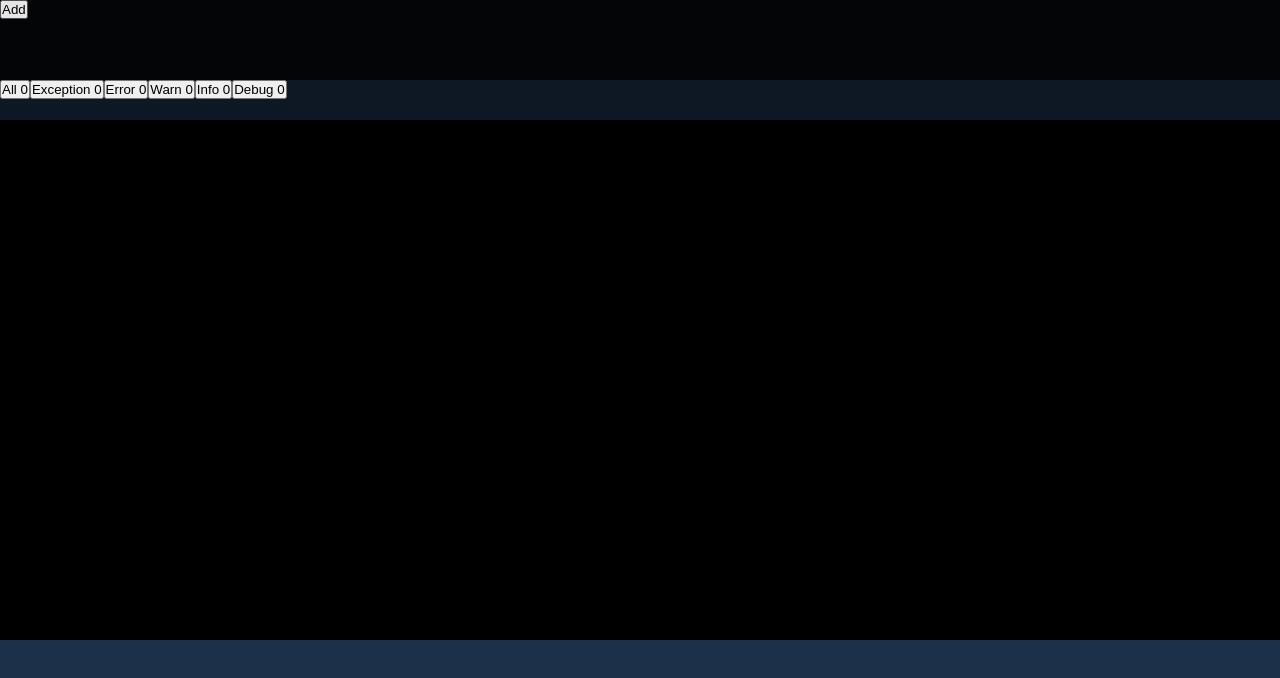
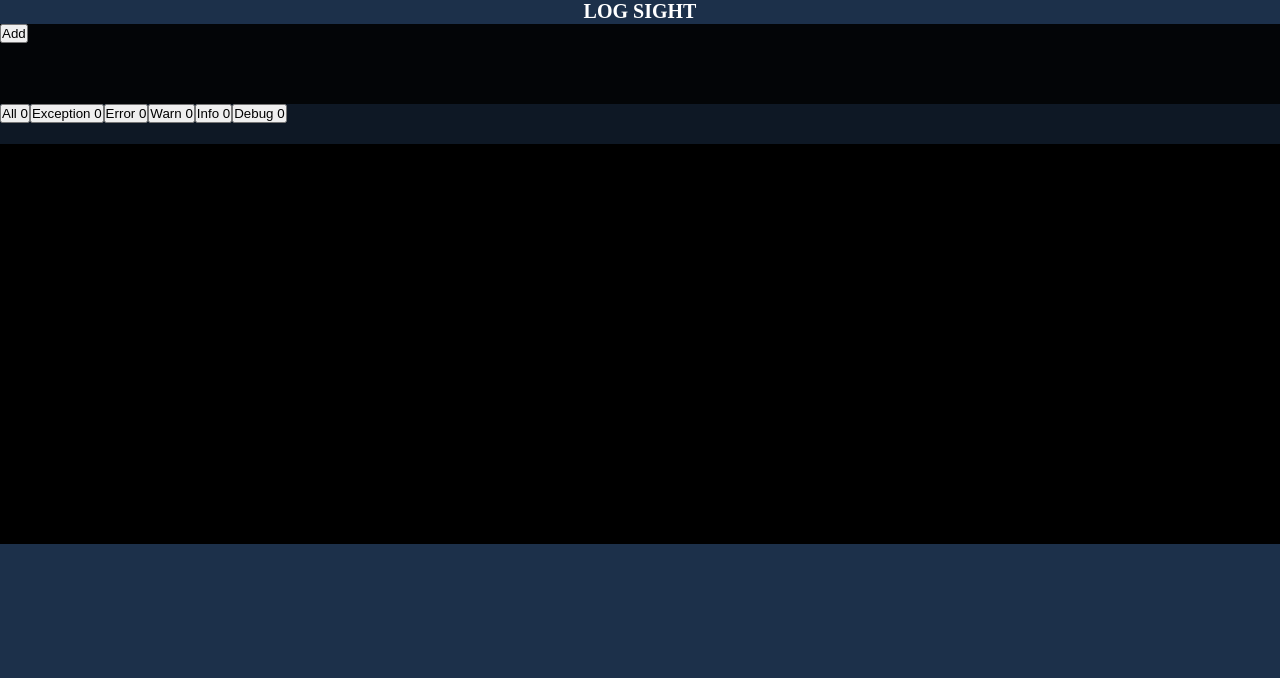
Before and after one commit to ozan98/log-sight, a React (Create React App) app in the folder frontend/: page / in a window 1280 px wide. Shown: the top 678 px of the page. Built offline with nearby package versions, Linux system fonts and the light colour scheme.

Commit message:
[BUILD][FRONTEND] initial custom style change

```diff
--- a/frontend/src/App.js
+++ b/frontend/src/App.js
@@ -44,6 +44,10 @@ function App() {
 
   return(
     <main className="Main-app">
+      <div className="logo">
+            <h1>LOG SIGHT</h1>
+        </div>
+
       <div className="menu-container">
         <Menu logList={logList} setCurrectObservingLog={setObservingLog} addLog={addLog}/>
       </div>
--- a/frontend/src/components/Dashboard.jsx
+++ b/frontend/src/components/Dashboard.jsx
@@ -52,8 +52,9 @@ function Dashboard( {log} ) {
   return (
     <>
         <div className="log-view-container">
-
-          <UtilityBar logArr={logEntries} filterByLevel={viewLevel}/>
+          <div className="utility-bar">
+            <UtilityBar logArr={logEntries} filterByLevel={viewLevel}/>
+          </div>
 
 
             <div className="log-view">
@@ -67,9 +68,8 @@ function Dashboard( {log} ) {
 
             </div>
 
-            <div className="log-snippet">
-                {/* <LogSnippet logObj={logSnippet} /> */}
-            </div>
+
+
         </div>
 
     </>
--- a/frontend/src/components/LogRow.jsx
+++ b/frontend/src/components/LogRow.jsx
@@ -4,8 +4,8 @@ function LogTable( {logArr, getSnippet} ) {
     const renderRow = (logs) => {
         return logs.map((row) => {
             return(
-                <div>
-                    <span>{`${row.index}`}</span>
+                <div className="log-row-container">
+                    <span className="row-index">{`${row.index}`}</span>
                     <span>{`${row.timeStamp.day}`}</span>
                     <span>{`${row.timeStamp.month}`}</span>
                     <span>{`${row.timeStamp.year}`}</span>
@@ -14,7 +14,7 @@ function LogTable( {logArr, getSnippet} ) {
                     <span>{`${row.module} `}</span>
                     <span>{`${row.requestId} `}</span>
                     <span>{`${row.lineNumber}`}</span>
-                    <span>{`${row.body} `}</span>
+                    <span className="row-body">{`${row.body} `}</span>
 
 
 
--- a/frontend/src/components/UtilityBar.jsx
+++ b/frontend/src/components/UtilityBar.jsx
@@ -5,7 +5,6 @@ function UtilityBar( {logArr, filterByLevel} ) {
     const levelNum = getNumOfLevel(logArr)
 
     return (
-        <div className="utility-bar">
         <div className="utility-buttons">
             <button onClick={() => filterByLevel('ALL')}>All {levelNum.allCount}</button>
             <button onClick={() => filterByLevel('EXCEPTION')}>Exception {levelNum.exceptionCount}</button>
@@ -14,7 +13,6 @@ function UtilityBar( {logArr, filterByLevel} ) {
             <button onClick={() => filterByLevel('INFO')}>Info {levelNum.infoCount}</button>
             <button onClick={() => filterByLevel('DEBUG')}>Debug {levelNum.debugCount}</button>
         </div>
-        </div>
     )
 }
 
--- a/frontend/src/index.css
+++ b/frontend/src/index.css
@@ -19,7 +19,12 @@
   --level: coral;
   --line-number: coral;
   --request-id: coral;
-  --numbering: rgba(0, 0, 0, 0.5)
+  --numbering: rgba(0, 0, 0, 0.5);
+
+
+
+
+  --logo-color: white;
 }
 
 * {
@@ -38,13 +43,13 @@ body {
 
 main {
   /* display: grid; */
-  width: 100%
+  width: 100%;
+
 }
 
 .dashboard {
   width: 100%;
-  height: 100vh;
-
+  height: 87vh;
   display: flex;
 }
 
@@ -55,11 +60,32 @@ main {
   height: 10vh;
 }
 
-/* .tab-container {
+.logo {
+  width: 100%;
+  color: var(--logo-color);
+  height: 3vh;
+  font-size: 10px;
+  text-align: center;
+}
 
-} */
+.log-list-container {
+  display: flex;
+}
 
-/* .tab-container .tab {
+.log-list-container .log-list {
+  display: flex;
+  width: 100%;
+  justify-content: left;
+}
+
+
+.tab-container {
+  display: flex;
+  justify-content: left;
+  /* width: 5%; */
+}
+
+.tab-container .tab {
   background-color: rgba(0, 0, 0, 0.2);
   border: 1px white solid;
   display: flex;
@@ -69,7 +95,7 @@ main {
   padding-left: 10px;
   padding-right: 10px;
   cursor: pointer;
-} */
+}
 
 .tab-container .tab span {
   color: var(--body);
@@ -95,7 +121,7 @@ main {
   font-size: 12px;
   font-weight: 600;
   width: 100;
-  height: 65vh;
+  height: 50vh;
   background-color: black;
   color: white;
   white-space: pre-wrap;
@@ -103,7 +129,7 @@ main {
 }
 
 .log-view-container .log-snippet {
-  height: 30vh;
+  height: 15vh;
 }
 
 .log-snippet textarea {
@@ -119,3 +145,7 @@ main {
 #log-color-index {
   color: 	rgb(203, 195, 227);
 }
+
+.log-row-container .row-index {
+  margin-right: 15px;
+}
```
Lines whose indentation alone changed are shown as unchanged.
